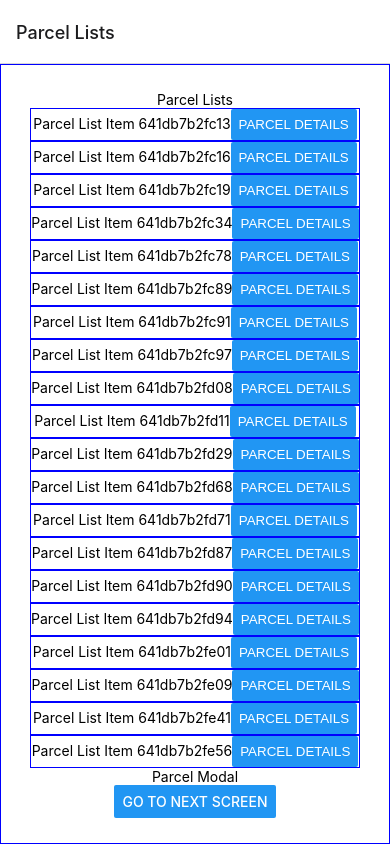
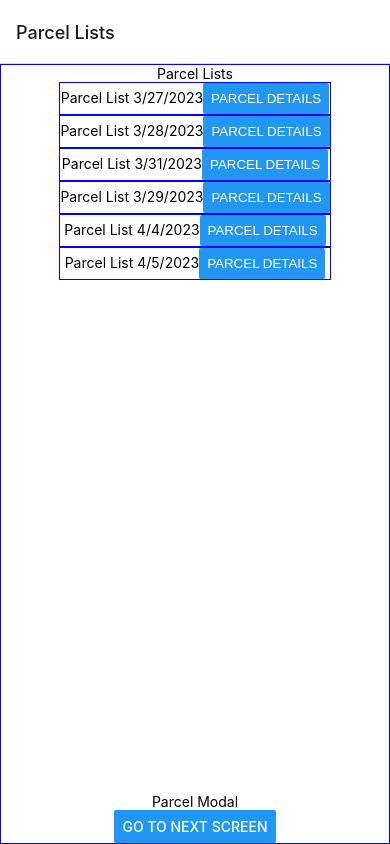
Before and after one commit to marcelrm11/carrierx-mediamarkt, a React Native app: screen /ParcelList in a window 390 px wide. Built offline with nearby package versions, Linux system fonts and the light colour scheme.

Commit message:
progress for screens 1 and 2

```diff
--- a/App.tsx
+++ b/App.tsx
@@ -6,8 +6,9 @@ import { StyleSheet, Text, View } from "react-native";
 import { ParcelList } from "./components/ParcelList";
 import { ParcelListByCarrier } from "./components/ParcelListByCarrier";
 import { CarrierParcel } from "./components/CarrierParcel";
+import { RootStackParamList } from "./types";
 
-const Stack = createNativeStackNavigator();
+const Stack = createNativeStackNavigator<RootStackParamList>();
 
 export default function App() {
   return (
--- a/components/ParcelList.tsx
+++ b/components/ParcelList.tsx
@@ -1,5 +1,5 @@
 import * as React from "react";
-import { Button, Text, View, StyleSheet } from "react-native";
+import { Button, Text, View, StyleSheet, ScrollView } from "react-native";
 import { NavigationProp, ParamListBase } from "@react-navigation/native";
 import data from "../data/parcels.json";
 import { Item, Parcel } from "../types";
@@ -36,20 +36,23 @@ export const ParcelList: React.FC<ParcelListProps> = ({ navigation }) => {
     }
   });
 
+  console.log(parcelsByDate);
+
   return (
     <View style={styles.container}>
       <Text>Parcel Lists</Text>
-      <View>
-        {parcelList.map((parcel) => {
+      <ScrollView>
+        {Object.entries(parcelsByDate).map(([deliveryDate, dateParcels]) => {
           return (
             <ParcelListItem
-              parcel={parcel}
-              key={parcel.id.$oid}
+              date={deliveryDate}
+              parcels={dateParcels}
+              key={deliveryDate}
               navigation={navigation}
             />
           );
         })}
-      </View>
+      </ScrollView>
       <Text>Parcel Modal</Text>
       <View>
         <Button
@@ -62,18 +65,28 @@ export const ParcelList: React.FC<ParcelListProps> = ({ navigation }) => {
 };
 
 type ParcelListItemProps = {
-  parcel: Parcel;
+  date: DateConstructor | string;
   navigation: NavigationProp<ParamListBase>;
+  parcels: Parcel[];
 };
 
-function ParcelListItem({ parcel, navigation }: ParcelListItemProps) {
+export function ParcelListItem({
+  date,
+  navigation,
+  parcels,
+}: ParcelListItemProps) {
   return (
     <View style={styles.container}>
       <Text>
-        Parcel List Item {parcel.id.$oid}
+        {`Parcel List ${date}`}
         <Button
           title="Parcel details"
-          onPress={() => navigation.navigate("ParcelListByCarrier", parcel)}
+          onPress={() =>
+            navigation.navigate("ParcelListByCarrier", {
+              date: date,
+              parcels: parcels,
+            })
+          }
         />
       </Text>
     </View>
--- a/components/ParcelListByCarrier.tsx
+++ b/components/ParcelListByCarrier.tsx
@@ -11,7 +11,8 @@ interface ParcelListByCarrierProps {
   navigation: NavigationProp<ParamListBase>;
   route: RouteProp<ParamListBase, "ParcelListByCarrier"> & {
     params: {
-      parcel: Parcel;
+      date: DateConstructor | string;
+      parcels: Parcel[];
     };
   };
 }
@@ -20,17 +21,45 @@ export const ParcelListByCarrier: React.FC<ParcelListByCarrierProps> = ({
   navigation,
   route,
 }) => {
-  const { parcel } = route.params;
+  const { date, parcels } = route.params;
+  console.log(parcels);
+  const parcelsByCarrier: { [key: string]: Parcel[] } = {};
+
+  parcels.forEach((parcel) => {
+    const carrier = parcel.carrier || "not assigned";
+    if (!parcelsByCarrier[carrier]) {
+      parcelsByCarrier[carrier] = [parcel];
+    } else {
+      parcelsByCarrier[carrier].push(parcel);
+    }
+  });
+
+  console.log(parcelsByCarrier);
+
+  function totalItems(parcels: Parcel[]): number {
+    return parcels.reduce((a, b) => a + b.itemsCount, 0);
+  }
+
   return (
     <View style={styles.container}>
-      <Text>Parcel List --date--</Text>
-      <Text>Parcel List by Carrier</Text>
+      <>
+        <Text>{`Parcel List ${date}`}</Text>
+        {Object.entries(parcelsByCarrier).map(([carrier, carrierParcels]) => {
+          return (
+            <React.Fragment key={carrier}>
+              <Text>{carrier}</Text>
+              <Text>{`${carrierParcels.length} parcels`}</Text>
+              <Text>{`${totalItems(carrierParcels)} items`}</Text>
+            </React.Fragment>
+          );
+        })}
         <View>
           <Button
             title="Go to next screen"
             onPress={() => navigation.navigate("CarrierParcel")}
           />
         </View>
+      </>
     </View>
   );
 };
```
Also changed, not shown: types.ts (+8 -1 lines), data/drivers.json (renamed from data/carriers.json). Lines whose indentation alone changed are shown as unchanged.
